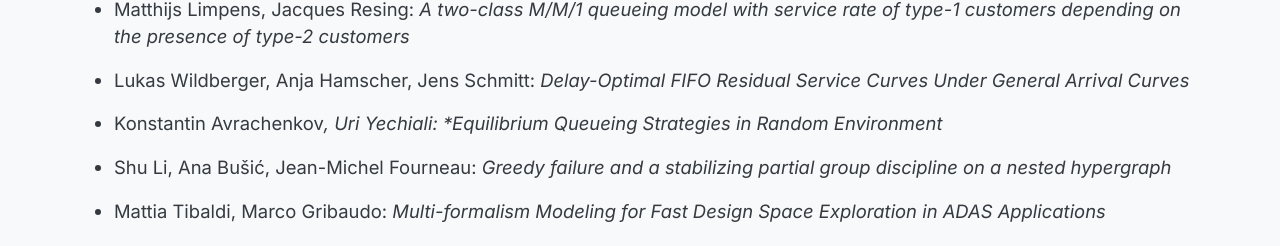
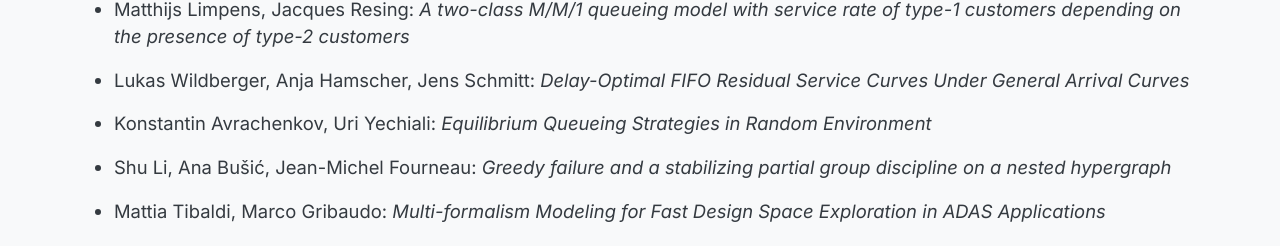
Before and after one commit to asmta/asmta.github.io, a Jekyll site: the page built from programme.md, in a window 1280 px wide. Shown: the part 782-1028 px from the top of the page. Built offline with Jekyll 4.4.1, drawn with Linux system fonts in a browser that asks for light colours.

```diff
--- a/programme.md
+++ b/programme.md
@@ -38,7 +38,7 @@ type-2 customers*
 - Lukas Wildberger, Anja Hamscher, Jens Schmitt: *Delay-Optimal FIFO
 Residual Service Curves Under General Arrival Curves*
 
-- Konstantin Avrachenkov*, Uri Yechiali: *Equilibrium Queueing Strategies
+- Konstantin Avrachenkov, Uri Yechiali: *Equilibrium Queueing Strategies
 in Random Environment*
 
 - Shu Li, Ana  Bušić, Jean-Michel Fourneau: *Greedy failure and a
```
